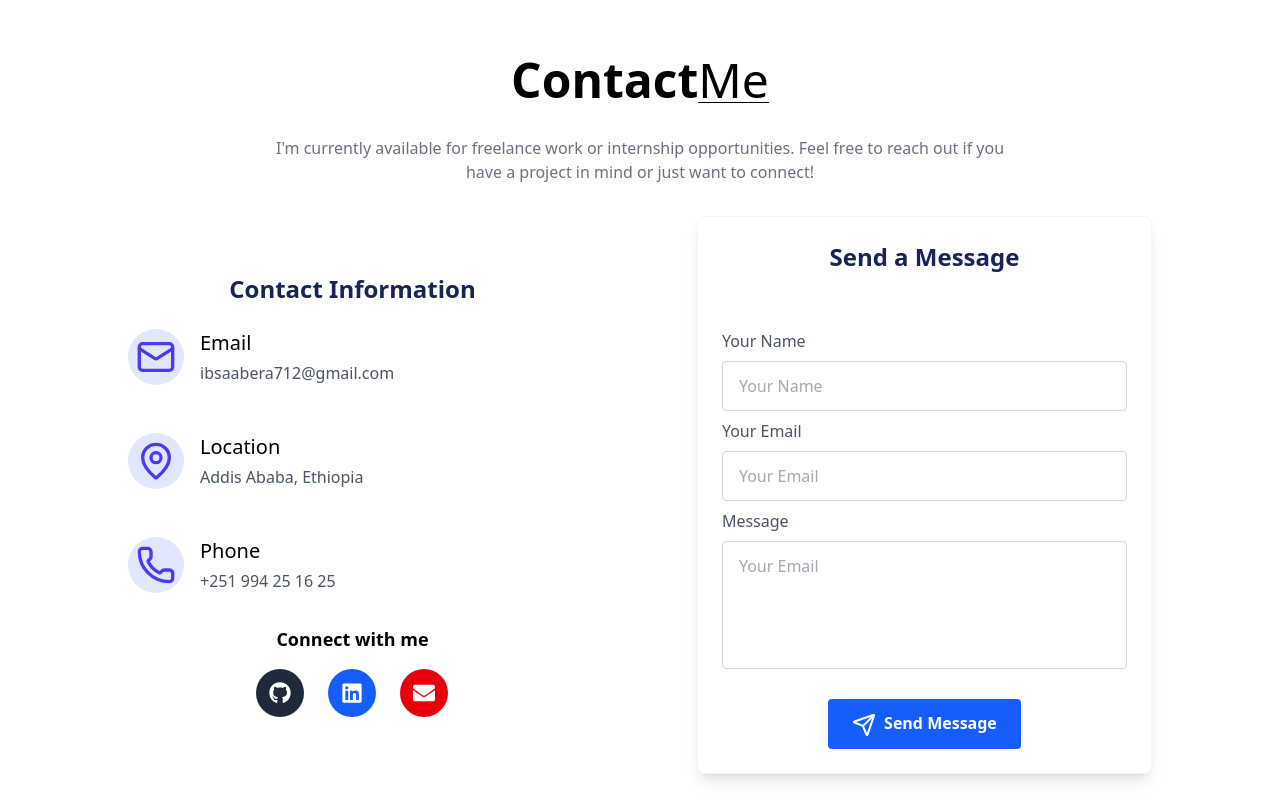
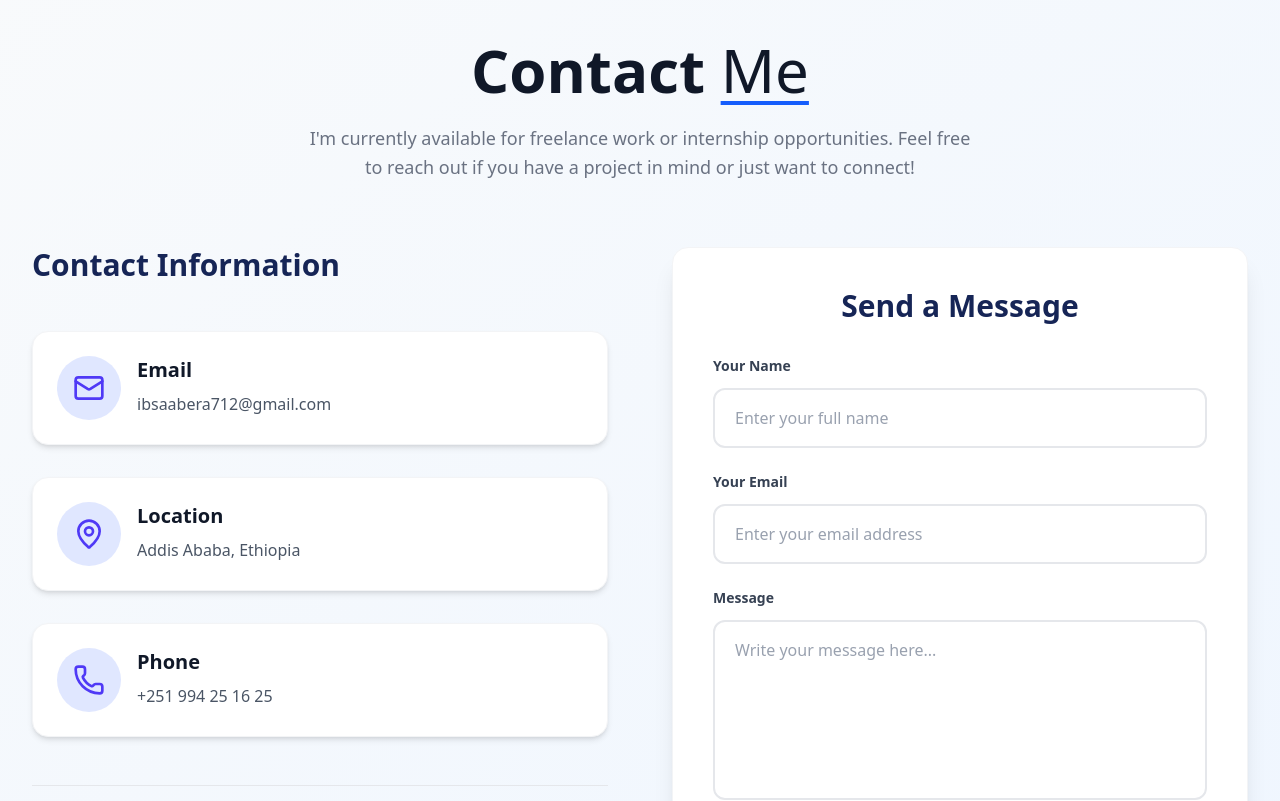
Before and after one commit to ibsa-a1/Portfolio, a React (Vite) app: page / in a window 1280 px wide. Shown: the part 3420-4221 px from the top of the page. Built offline with nearby package versions, Linux system fonts and the light colour scheme.

Commit message:
Some UI update of Contact page

```diff
--- a/src/components/Contact.jsx
+++ b/src/components/Contact.jsx
@@ -31,145 +31,181 @@ const Contact = () => {
       setResult("");
     }
   };
+
   return (
     <div
       id="Contact"
-      className="text-center p-6 py-20 lg:px-32 w-full overflow-hidden"
+      className="min-h-screen bg-gradient-to-br from-slate-50 to-blue-50 py-16 px-4 sm:px-6 lg:px-8"
     >
-      <h1 className="text-2xl sm:text-4xl md:text-5xl font-bold mb-8 mx-auto flex items-center justify-center">
+      <div className="max-w-7xl mx-auto">
+        {" "}
+        <div className="text-center mb-16">
+          <h1 className="text-3xl sm:text-4xl md:text-5xl lg:text-6xl font-bold text-gray-900 mb-6">
             Contact{" "}
-        <span className="underline underline-offset-4 decoration-1 under font-light">
-          {" "}
+            <span className="relative">
+              <span className="underline underline-offset-8 decoration-4 decoration-blue-600 font-light">
                 Me
               </span>
+            </span>
           </h1>
-      <p className="text-gray-500 w-3/4 text-center mb-8 mx-auto">
-        I'm currently available for freelance work or internship opportunities.
-        Feel free to reach out if you have a project in mind or just want to
-        connect!
+          <p className="text-lg text-gray-500 max-w-2xl mx-auto leading-relaxed">
+            I'm currently available for freelance work or internship
+            opportunities. Feel free to reach out if you have a project in mind
+            or just want to connect!
           </p>
-      <div className="flex flex-col-reverse md:flex-row gap-20 sm:gap-0 lg:gap-30 justify-center items-center">
-        <div className="w-full md:w-1/2 space-y-8">
-          <h2 className="text-2xl text-blue-950 font-semibold mb-6">
+        </div>
+        <div className="grid grid-cols-1 lg:grid-cols-2 gap-12 lg:gap-16 items-start">
+          {" "}
+          <div className="space-y-8 lg:space-y-12">
+            <div className="text-center lg:text-left">
+              <h2 className="text-2xl md:text-3xl font-bold text-blue-950 mb-8">
                 Contact Information
               </h2>
-          <ul className="space-y-8 md:space-y-12">
-            <div className="flex md:flex-row md:items-center gap-4">
-              <div className="w-14 h-14 flex items-center justify-center rounded-full bg-indigo-100">
-                <Mail className="w-10 h-10 text-indigo-600" />
-              </div>{" "}
-              <div className="flex flex-col">
-                <h4 className="text-xl font-medium text-left mb-1 flex gap-4">
+            </div>
+
+            <div className="space-y-8">
+              {" "}
+              <div className="group flex flex-col sm:flex-row items-center sm:items-start gap-4 p-6 rounded-2xl bg-white shadow-md hover:shadow-lg transition-all duration-300 border border-gray-100">
+                <div className="flex-shrink-0 w-16 h-16 flex items-center justify-center rounded-full bg-indigo-100 group-hover:bg-indigo-200 transition-colors duration-300">
+                  <Mail className="w-8 h-8 text-indigo-600" />
+                </div>
+                <div className="text-center sm:text-left">
+                  <h4 className="text-xl font-semibold text-gray-900 mb-2">
                     Email
                   </h4>
                   <a
                     href="mailto:ibsaabera712@gmail.com"
-                  className="text-gray-600 hover:text-purple-600 break-all"
+                    className="text-gray-600 hover:text-purple-600 transition-colors duration-300 break-all text-base"
                   >
                     ibsaabera712@gmail.com
                   </a>
                 </div>
               </div>
-
-            <div className="flex md:flex-row md:items-center gap-4">
-              <div className="w-14 h-14 flex items-center justify-center rounded-full bg-indigo-100">
-                <MapPin className="w-10 h-10 text-indigo-600" />
-              </div>{" "}
-              <div className="flex flex-col">
-                <h4 className="text-xl font-medium text-left mb-1 flex gap-4">
+              <div className="group flex flex-col sm:flex-row items-center sm:items-start gap-4 p-6 rounded-2xl bg-white shadow-md hover:shadow-lg transition-all duration-300 border border-gray-100">
+                <div className="flex-shrink-0 w-16 h-16 flex items-center justify-center rounded-full bg-indigo-100 group-hover:bg-indigo-200 transition-colors duration-300">
+                  <MapPin className="w-8 h-8 text-indigo-600" />
+                </div>
+                <div className="text-center sm:text-left">
+                  <h4 className="text-xl font-semibold text-gray-900 mb-2">
                     Location
                   </h4>
-                <p className="text-gray-600">Addis Ababa, Ethiopia</p>
+                  <p className="text-gray-600 text-base">
+                    Addis Ababa, Ethiopia
+                  </p>
                 </div>
               </div>
-            <div className="flex md:flex-row md:items-center gap-4">
-              <div className="w-14 h-14 flex items-center justify-center rounded-full bg-indigo-100">
-                <Phone className="w-10 h-10 text-indigo-600" />
-              </div>{" "}
-              <div className="flex flex-col">
-                <h4 className="text-xl font-medium text-left mb-1 flex gap-4">
+              <div className="group flex flex-col sm:flex-row items-center sm:items-start gap-4 p-6 rounded-2xl bg-white shadow-md hover:shadow-lg transition-all duration-300 border border-gray-100">
+                <div className="flex-shrink-0 w-16 h-16 flex items-center justify-center rounded-full bg-indigo-100 group-hover:bg-indigo-200 transition-colors duration-300">
+                  <Phone className="w-8 h-8 text-indigo-600" />
+                </div>
+                <div className="text-center sm:text-left">
+                  <h4 className="text-xl font-semibold text-gray-900 mb-2">
                     Phone
                   </h4>
-                <p className="text-gray-600">+251 994 25 16 25</p>
+                  <p className="text-gray-600 text-base">+251 994 25 16 25</p>
                 </div>
               </div>
-          </ul>
-          <h2 className="text-lg font-semibold mb-4 mt-8">Connect with me</h2>
-          <div className="flex justify-center space-x-6">
+            </div>
+            <div className="pt-8 border-t border-gray-200">
+              <h3 className="text-xl font-semibold text-gray-900 mb-6 text-center lg:text-left">
+                Connect with me
+              </h3>
+              <div className="flex justify-center lg:justify-start space-x-4">
                 <a
                   href="https://github.com/ibsa-a1"
                   target="_blank"
                   rel="noopener noreferrer"
-              className="w-12 h-12 flex items-center justify-center rounded-full bg-gray-800 text-white hover:bg-gray-700 transition"
+                  className="group w-14 h-14 flex items-center justify-center rounded-full bg-gray-800 text-white hover:bg-gray-700 transition-all duration-300 hover:scale-110"
                 >
-              <FaGithub size={22} />
+                  <FaGithub
+                    size={24}
+                    className="group-hover:scale-110 transition-transform duration-300"
+                  />
                 </a>
 
                 <a
                   href="https://www.linkedin.com/in/ibsa-abera-37b6a2333/"
                   target="_blank"
                   rel="noopener noreferrer"
-              className="w-12 h-12 flex items-center justify-center rounded-full bg-blue-600 text-white hover:bg-blue-500 transition"
+                  className="group w-14 h-14 flex items-center justify-center rounded-full bg-blue-600 text-white hover:bg-blue-500 transition-all duration-300 hover:scale-110"
                 >
-              <FaLinkedin size={22} />
+                  <FaLinkedin
+                    size={24}
+                    className="group-hover:scale-110 transition-transform duration-300"
+                  />
                 </a>
 
                 <a
                   href="mailto:ibsaabera712@.com"
-              className="w-12 h-12 flex items-center justify-center rounded-full bg-red-600 text-white hover:bg-red-500 transition"
+                  className="group w-14 h-14 flex items-center justify-center rounded-full bg-red-600 text-white hover:bg-red-500 transition-all duration-300 hover:scale-110"
                 >
-              <FaEnvelope size={22} />
+                  <FaEnvelope
+                    size={24}
+                    className="group-hover:scale-110 transition-transform duration-300"
+                  />
                 </a>
               </div>
             </div>
-        <div className="shadow-lg p-6 rounded-lg border border-gray-100 hover:shadow-2xl transition-shadow duration-300 w-full md:w-1/2">
-          <h2 className="text-2xl text-blue-950 font-semibold mb-6">
+          </div>
+          <div className="w-full">
+            <div className="bg-white rounded-2xl shadow-xl p-8 md:p-10 border border-gray-100 hover:shadow-2xl transition-shadow duration-300">
+              <h2 className="text-2xl md:text-3xl font-bold text-blue-950 mb-8 text-center">
                 Send a Message
               </h2>
-          <form
-            onSubmit={onSubmit}
-            className=" mx-auto text-gray-600 pt-8 space-y-2 max-w-lg w-full"
-          >
-            <div className=" text-left">
+
+              <form onSubmit={onSubmit} className="space-y-6">
+                <div>
+                  <label className="block text-sm font-semibold text-gray-700 mb-3">
                     Your Name
+                  </label>
                   <input
                     type="text"
                     name="name"
-                placeholder="Your Name"
+                    placeholder="Enter your full name"
                     required
-                className="w-full border border-gray-300 rounded py-3 px-4 mt-2"
+                    className="w-full border-2 border-gray-200 rounded-xl py-4 px-5 text-gray-700 focus:border-blue-500 focus:outline-none transition-colors duration-300 placeholder-gray-400"
                   />
                 </div>
-            <div className=" text-left ">
+
+                <div>
+                  <label className="block text-sm font-semibold text-gray-700 mb-3">
                     Your Email
+                  </label>
                   <input
                     type="email"
                     name="Email"
-                placeholder="Your Email"
+                    placeholder="Enter your email address"
                     required
-                className="w-full border border-gray-300 rounded py-3 px-4 mt-2"
+                    className="w-full border-2 border-gray-200 rounded-xl py-4 px-5 text-gray-700 focus:border-blue-500 focus:outline-none transition-colors duration-300 placeholder-gray-400"
                   />
                 </div>
-            <div className=" text-left ">
+
+                <div>
+                  <label className="block text-sm font-semibold text-gray-700 mb-3">
                     Message
+                  </label>
                   <textarea
                     name="message"
-                placeholder="Your Email"
+                    placeholder="Write your message here..."
                     required
-                className="w-full border border-gray-300 rounded py-3 px-4 mt-2 resize-none h-32"
+                    rows={6}
+                    className="w-full border-2 border-gray-200 rounded-xl py-4 px-5 text-gray-700 focus:border-blue-500 focus:outline-none transition-colors duration-300 resize-none placeholder-gray-400"
                   />
                 </div>
-            <div className="w-full  flex justify-center items-center">
+
+                <div className="pt-4">
                   <button
                     type="submit"
-                className="bg-blue-600 hover:bg-blue-700 text-white font-semibold py-3 px-6 rounded mt-4 cursor-pointer transition-colors duration-300"
+                    disabled={result === "Sending...."}
+                    className="w-full bg-blue-600 hover:bg-blue-700 disabled:bg-blue-400 text-white font-semibold py-4 px-8 rounded-xl transition-all duration-300 hover:transform hover:scale-[1.02] active:scale-[0.98] flex items-center justify-center space-x-2"
                   >
-                <Send className="inline mr-2" />
-
-                {result ? result : "Send Message"}
+                    <Send className="w-5 h-5" />
+                    <span>{result || "Send Message"}</span>
                   </button>
                 </div>
               </form>
+            </div>
+          </div>
         </div>
       </div>
     </div>
```
Lines whose indentation alone changed are shown as unchanged.
